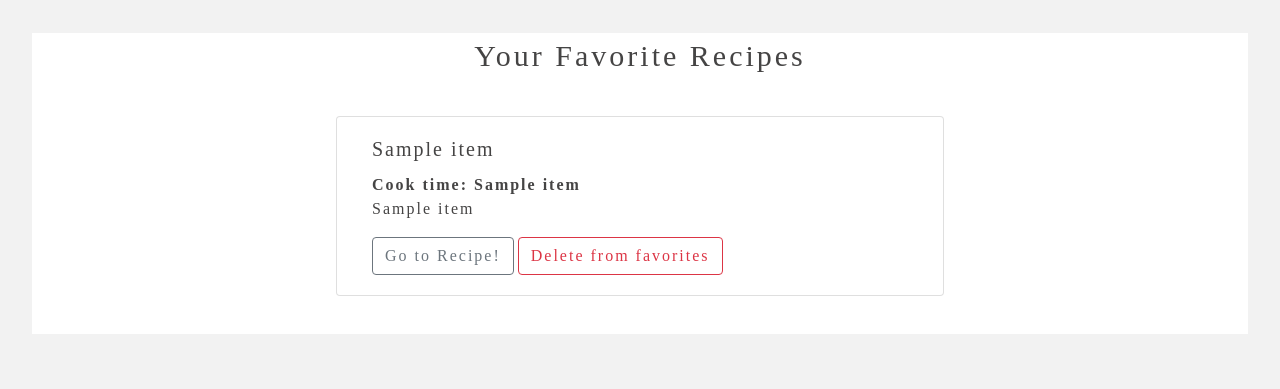
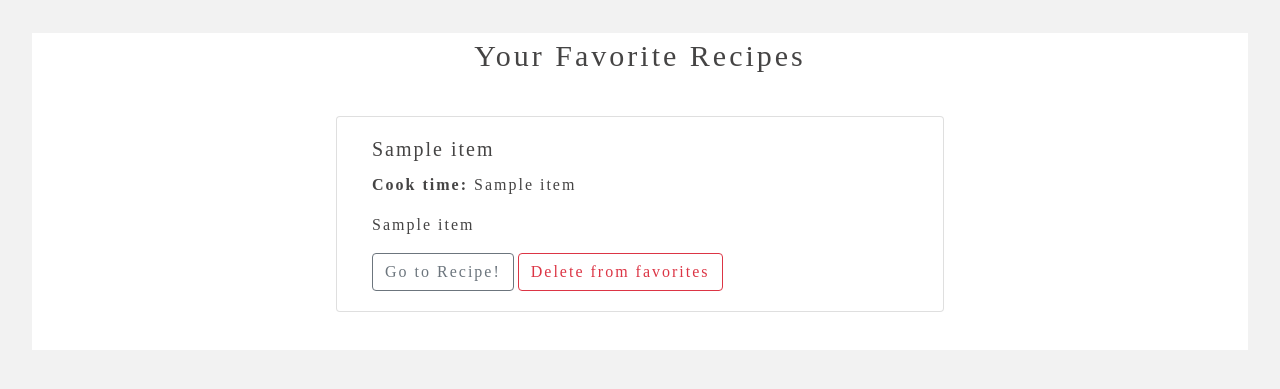
Before and after one commit to astranero/tsoha-RecipeFinder, a Flask app: template src/templates/favorites.html in a window 1280 px wide. Shown: the part 71-460 px from the top of the page. Run offline with Flask 2, Linux system fonts and the light colour scheme; the template is opened without the code that fills it: most values are stand-ins (such as "Sample title", 1, 10 or a date in 2020); some libraries are stand-ins or nearby versions.

Commit message:
change to html text

```diff
--- a/src/templates/favorites.html
+++ b/src/templates/favorites.html
@@ -13,7 +13,7 @@
                 <div class="card col-6">
                     <div class="card-body" align="left">
                         <h5 class="card-title font spacing-normal">{{item[1]}}</h5>
-                        <b><p class="card-text font spacing-normal">Cook time: {{item[2]}}</p></b>
+                        <b><p class="card-text font spacing-normal">Cook time:</b> {{item[2]}}</p>
                         <p class="card-text font spacing-normal">{{item[3]}}</p>
                         <a href="/recipe/{{item[0]}}" class="btn btn-outline-secondary spacing-normal">Go to Recipe!</a>
                         <input type="hidden" id="recipe_id" name="recipe_id" value="{{item[0]}}"></input>
--- a/src/templates/recipe.html
+++ b/src/templates/recipe.html
@@ -15,7 +15,7 @@
                         <div class="card-text"><li>{{item[0]}}</li></div>
                         {% endfor %}
                         <hr>
-                        <b><p class="card-text">Instructions</p></b>
+                        <b><p class="card-text">Instructions: </p></b>
                         <div>{{recipe.instructions}}</div>
                         <hr>
                         <form action="/recipe/{{recipe_id}}/add-to-favorites" method="POST">
```
